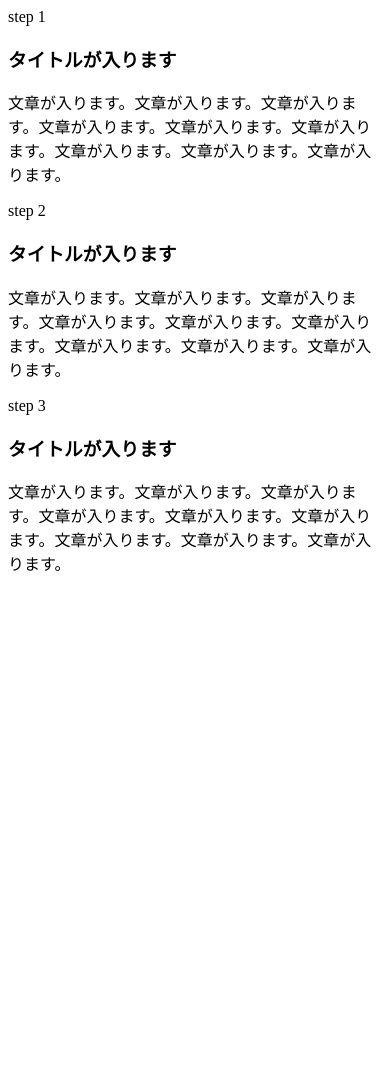
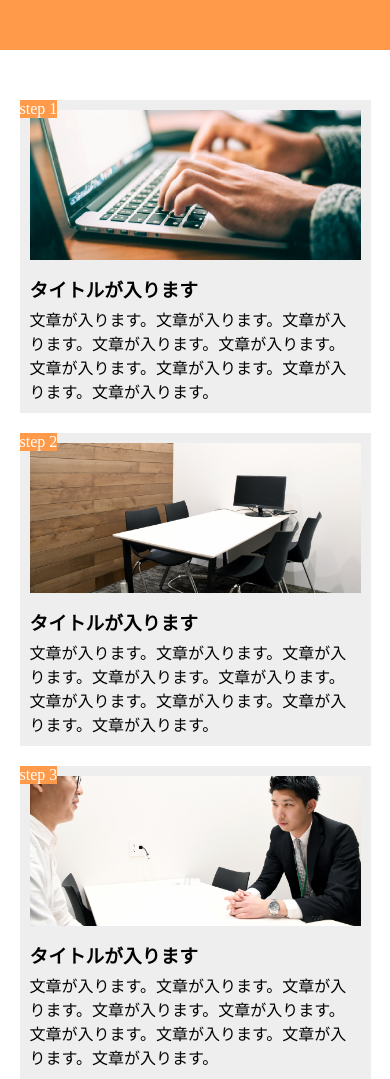
Before and after one commit to kumasakaGit/HTML_CSS, a plain HTML site: page homework/chapter10_exercise.html in a window 390 px wide. Shown: the top 1079 px of the page. Before the commit the page ends 844 px from the top, so only its background shows below. Drawn offline with Linux system fonts and the light colour scheme.

Commit message:
[Finish1-10]

```diff
--- a/homework/chapter10_exercise.html
+++ b/homework/chapter10_exercise.html
@@ -3,8 +3,8 @@
   <head>
     <meta charset="UTF-8" />
     <meta name="viewport" content="width=device-width,initial-scale=1.0">
-    <link rel="stylesheet" href="design.css"/>
-    <title>演習９</title>
+    <link rel="stylesheet" href="chapter10_style.css"/>
+    <title>演習10</title>
   </head>
 
   <body>
--- a/homework/chapter10_style.css
+++ b/homework/chapter10_style.css
@@ -10,15 +10,15 @@ header{
 }
 
 main{
-  margin: 50px 0 50px;
+  width: 960px;
+  margin: 50px auto;
   display: flex;
-  justify-content:center;
 }
 
 .box{
   width: 300px;
   margin-right: 30px;
-  padding: 10px 10px 10px;
+  padding: 10px;
   position: relative;
   background-color: #eeeeee;
 }
@@ -65,11 +65,11 @@ footer{
   background-color: #aaaaaa;
 }
 
-@media screen and (max-width:425px) {
+@media screen and (max-width:768px) {
   main{
     width: 100%;
     display:block;
-    margin: 50px auto 50px;
+    margin: 50px auto;
   }
 
   .box{
@@ -78,7 +78,7 @@ footer{
   }
 
   .box:last-child{
-  margin-right: auto;
-  margin-bottom: 0;
+    margin-right: auto;
+    margin-bottom: 0;
+  }
 }
-}
```
Also changed, not shown: homework/box/box.css (renamed from box/box.css), homework/box/box.html (renamed from box/box.html), 1 other file.
